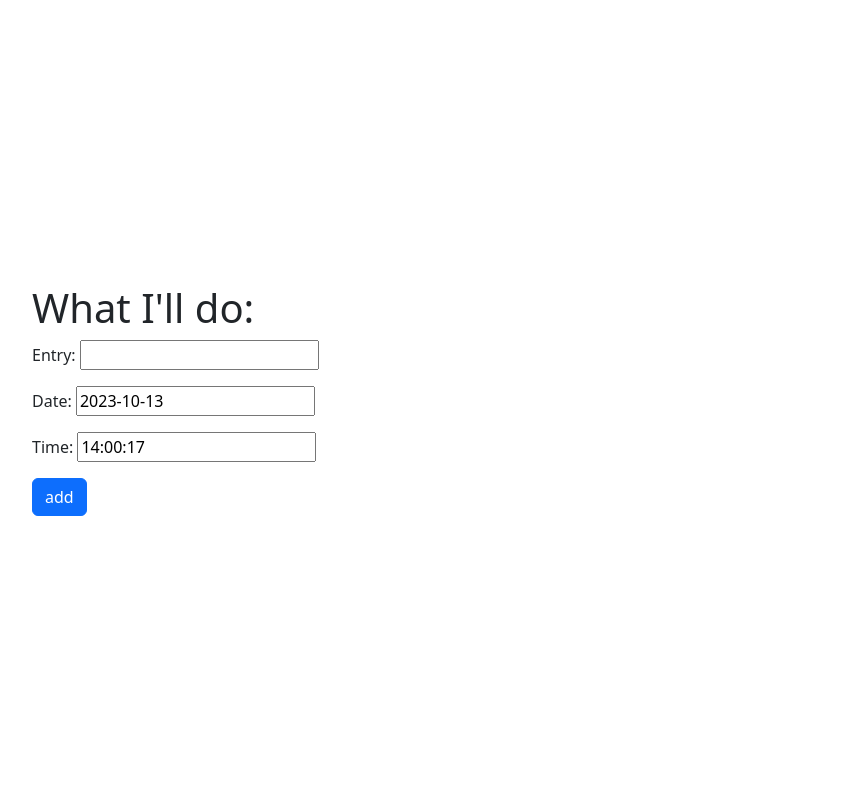
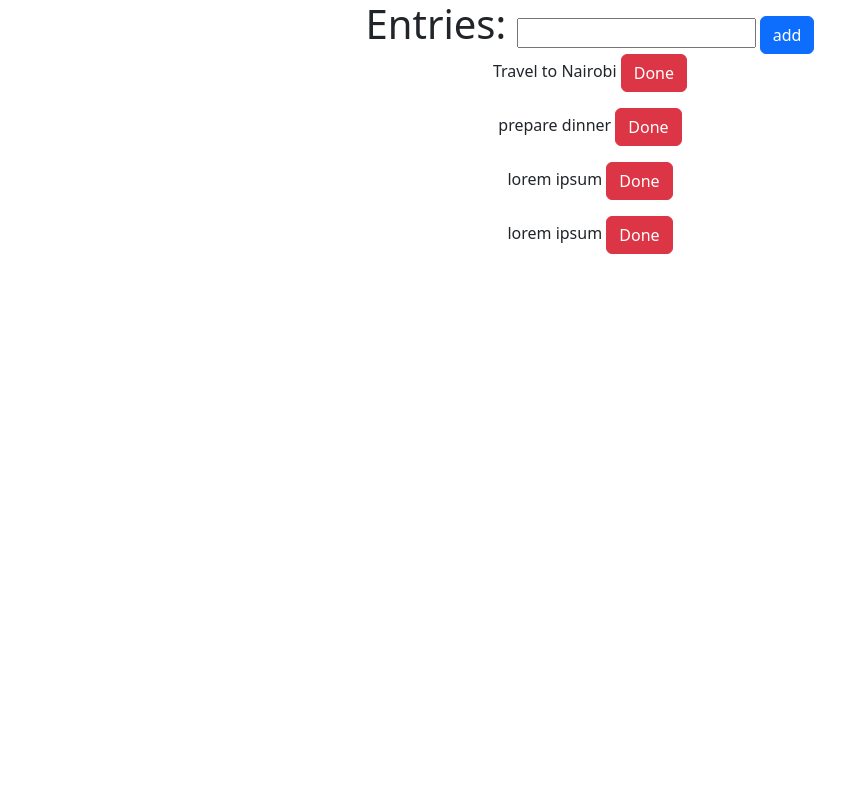
Before and after one commit to Sheerwill/ToDoApp, a Django app: page /home/ in a window 1280 px wide. Shown: the whole page, without its empty margins (50-895 px from the left). Run offline with Django 4.2, Linux system fonts and the light colour scheme; a user stored in the database is signed in; data comes from the database, SQL or seed files in the repository; both versions use the stored data as it was before the commit.

Commit message:
add entries to database while they persist on page

```diff
--- a/myapp/forms.py
+++ b/myapp/forms.py
@@ -5,4 +5,4 @@ from django.forms.widgets import SelectDateWidget
 class ToDoForm(forms.ModelForm):
     class Meta:
         model = ToDoModel
-        fields = ["entry", "date", "time"]
+        fields = ["entry"]
--- a/myapp/models.py
+++ b/myapp/models.py
@@ -6,5 +6,3 @@ from django.utils import timezone
 class ToDoModel(models.Model):
     user = models.ForeignKey(User, on_delete=models.CASCADE)
     entry = models.CharField(max_length=100)
-    date = models.DateField(default=timezone.now)
-    time = models.TimeField(default=timezone.now)
--- /dev/null
+++ b/myapp/static/script/app.js
@@ -0,0 +1,55 @@
+document.addEventListener("DOMContentLoaded", function() {
+    var form = document.querySelector('form');
+    var entryList = document.querySelector('.row'); // Select the second row as the container
+
+    form.addEventListener('submit', function(event) {
+        event.preventDefault();
+
+        var entryValue = document.querySelector('input[name="entry"]').value;
+
+        if (entryValue.trim()) {
+            // Create a new entry element
+            var entryItem = document.createElement('div');
+            entryItem.classList.add('col-12', 'text-center');
+            entryItem.innerHTML = `
+                <span>${entryValue}</span>
+                <button class="btn btn-danger">Delete</button>
+            `;
+            entryItem.classList.add("mb-3");
+            entryList.appendChild(entryItem);
+
+            // Submit the form to the server
+            submitForm(form);
+
+            // Clear the input field after successful submission
+            document.querySelector('input[name="entry"]').value = '';
+        }
+    });
+
+    function removeEntry(button) {
+        // Remove the entry element when the delete button is clicked
+        var entryItem = button.parentElement;
+        entryList.removeChild(entryItem);
+    }
+
+    function submitForm(form) {
+        // Serialize form data
+        var formData = new FormData(form);
+
+        // Create an AJAX request
+        var xhr = new XMLHttpRequest();
+        xhr.open('POST', '', true);
+
+        xhr.onload = function() {
+            if (xhr.status === 200) {
+                // Handle a successful response from the server
+                console.log('Server response:', xhr.responseText);
+            } else {
+                // Handle errors or other status codes
+                console.error('Server error:', xhr.status);
+            }
+        };
+
+        xhr.send(formData);
+    }
+});
--- a/myapp/templates/home.html
+++ b/myapp/templates/home.html
@@ -7,23 +7,35 @@
 
     <title>Document</title>
 </head>
-<body class="vh-100 d-flex justify-content-center align-items-center">
+<body class="vh-100">
     <div class="container">
         <div class="row">
-            <div class="col-12">
-                <h1>What I'll do: </h1>
+            <div class="col-12 text-center">
+                <h1 style="display: inline;">Entries: </h1>
+                    <form method="post" class="form-group" style="display: inline;">
+                        {% csrf_token %}
+                        <span>{{form.entry}}</span>
+                        <button type="submit" class="btn btn-primary">add</button>
+                    </form>
             </div>
         </div>
-        <div class="row">
-            <div class="col-12">
-                <form method="post" class="form-group">
-                    {% csrf_token %}
-                    {{ form.as_p }}
-                    <button type="submit" class="btn btn-primary">add</button>
-                </form>
+        <div class = "row">
+            <div class="col-12 text-center">
+                <ul class = "list-unstyled">
+                    {% for item in todo_items %}
+                    <li class="mb-3">
+                        {{ item.entry }}
+                        <button class="btn btn-danger" onclick="removeEntry(this)">Done</button>
+                    </li>
+                    {% endfor %}
+                </ul>
             </div>
         </div>
+        <div class="row mb-3" id="entryList">
+        </div>
     </div>
+    {% load static %}
+    <script src = "{% static 'script/app.js' %}"></script>
 </body>
 
 </html>
--- a/myapp/views.py
+++ b/myapp/views.py
@@ -5,6 +5,7 @@ from django.shortcuts import render, redirect
 from .forms import ToDoForm
 from django.contrib.auth.models import User
 from django.contrib.auth.decorators import login_required
+from .models import ToDoModel
 
 # Create your views here.
 class CustomLoginView(LoginView):
@@ -13,16 +14,17 @@ class CustomLoginView(LoginView):
 
 @login_required
 def home(request):
-    if request.method == 'GET':
-        form = ToDoForm()
-        return render(request, 'home.html', {"form": form})
-    else:
+    if request.method == 'POST':
         form = ToDoForm(request.POST)
         if form.is_valid():
             new_todo = form.save(commit=False)
-            new_todo.user = request.user
+            new_todo.user = request.user  # Associate the to-do with the logged-in user
             new_todo.save()
-
-            return HttpResponse('Fine')
+            return HttpResponse(status=201)
         else:
             raise Http404('Bad request')
+    else:
+        form = ToDoForm()
+    # Retrieve to-do items for the current user from the database
+    todo_items = ToDoModel.objects.filter(user=request.user)
+    return render(request, 'home.html', {"form": form, "todo_items": todo_items})
```
Also changed, not shown: db.sqlite3, myapp/migrations/0007_remove_todomodel_date_remove_todomodel_time.py (added).
